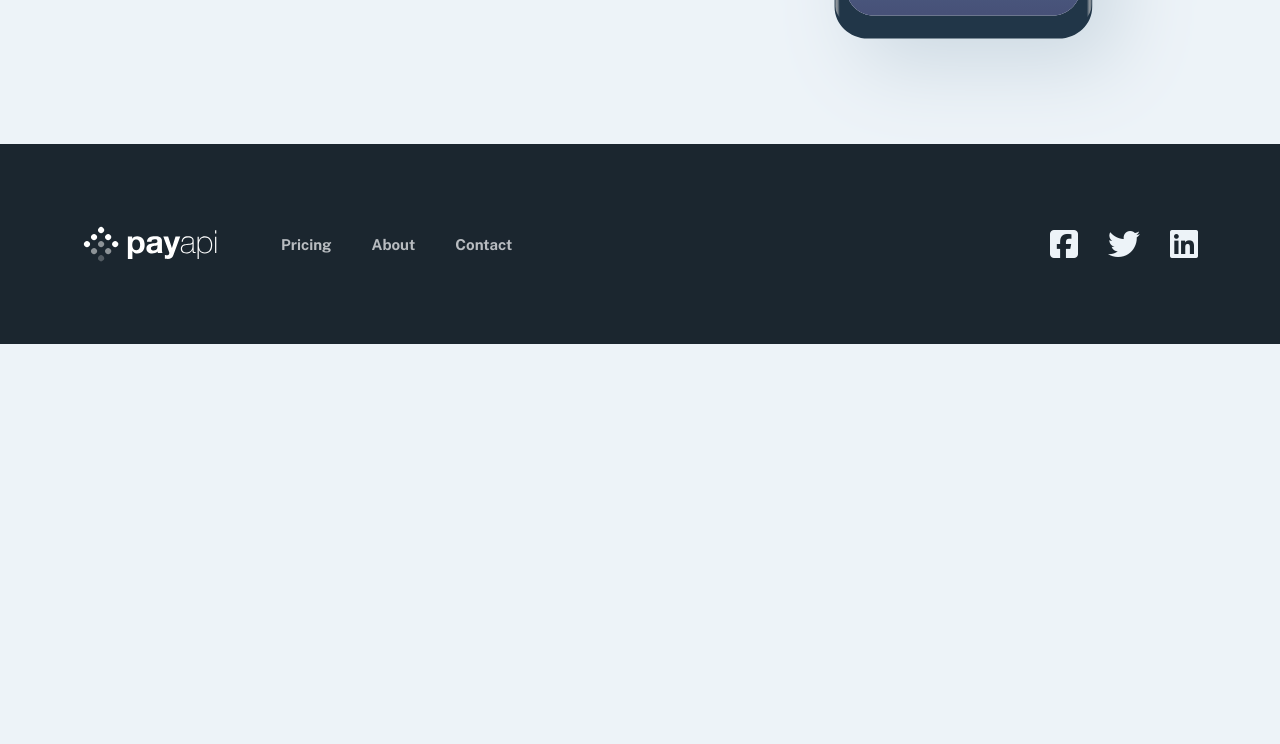
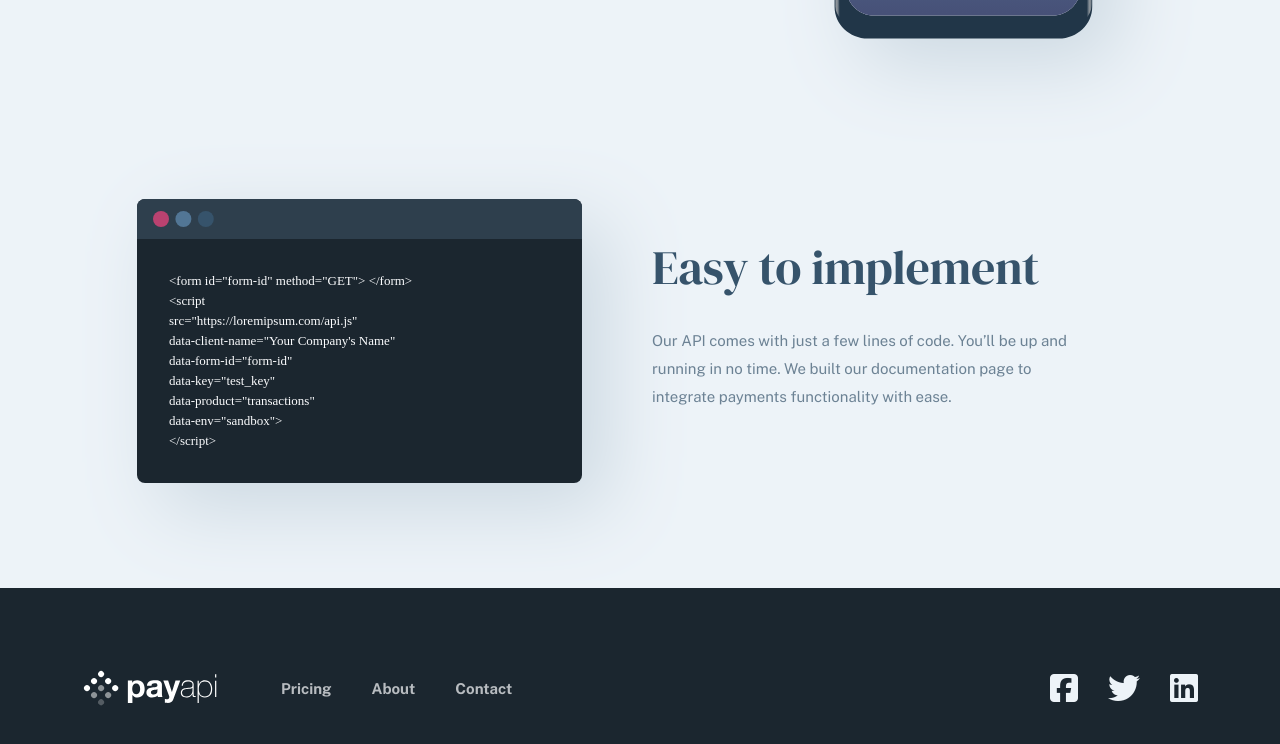
Before and after one commit to Ergashev95/payapi-web-site, a plain HTML site: page index.html in a window 1280 px wide. Shown: the part 596-1340 px from the top of the page. Before the commit the page ends 940 px from the top, so only its background shows below. Drawn offline with Linux system fonts and the light colour scheme.

Commit message:
how-use section end

```diff
--- a/css/main.css
+++ b/css/main.css
@@ -2,7 +2,7 @@
 /* Castom props */
 *,
 *::after,
-*::before{
+*::before {
   margin: 0;
   padding: 0;
   box-sizing: border-box;
@@ -199,7 +199,6 @@ body {
 .row {
 }
 .col-6 {
-
 }
 .hero-texts {
   max-width: 350px;
@@ -258,10 +257,55 @@ body {
   align-items: center;
 }
 .hero-imager-img {
-
 }
 /* HERO */
 /* SITE-HEADER , HEADER-HERO */
+/* MAIN */
+/* how-useS */
+.how-use {
+}
+.container {
+}
+.row {
+}
+.col-12 {
+}
+.col-lg-6 {
+}
+.how-use-img {
+  width: 100%;
+  height: 100%;
+  display: flex;
+  justify-content: start;
+  align-items: center;
+}
+.how-use-texts {
+  width: 100%;
+  height: 100%;
+  display: flex;
+  flex-direction: column;
+  padding: 95px 0 20px;
+}
+.how-use-title {
+  width: 445px;
+  color: var(--Juan-blue);
+  font-family: var(--DM-Serif-Display);
+  font-size: 48px;
+  font-weight: 400;
+  line-height: 56px;
+  letter-spacing: -0.369px;
+}
+.how-use-decs {
+  width: 445px;
+  color: var(--light-juan-blue);
+  font-family: var(--Public-Sans);
+  font-size: 15px;
+  font-weight: 400;
+  line-height: 28px;
+  margin-top: 24px;
+}
+/* how-useS */
+/* MAIN */
 /* HOME PAGE CSS START */
 /* FOOTER START */
 .site-footer {
--- a/css/media.css
+++ b/css/media.css
@@ -1,3 +1,17 @@
+@media (max-width:1200px){
+    .how-use-img{
+        justify-content: center;
+      }
+      .how-use-texts {
+        width: 100%;
+        height: 100%;
+        display: flex;
+        flex-direction: column;
+        padding: 95px 0 20px;
+        align-items: center;
+        text-align: center;
+      }
+}
 @media (max-width:992px){
     .hero-imager {
         width: 100%;
@@ -30,6 +44,7 @@
         display: flex;
         position: relative;
       }
+
 }
 @media (max-width:768px){
     .site-footer{
--- a/index.html
+++ b/index.html
@@ -69,11 +69,31 @@
     <!-- SITE-MAIN -->
     <main class="site-main">
       <!-- partner -->
-      <section class="partner"></section>
+      <section class="partner">
+
+      </section>
       <!-- partner -->
 
       <!-- how-use -->
-      <section class="how-use"></section>
+      <section class="how-use">
+        <div class="container">
+          <div class="row">
+            <div class="col-12 col-xl-6">
+              <div class="how-use-img">
+              <img src="./img/home/desktop/illustration-easy-to-implement.svg" alt="" class="partner-imger">
+              </div>
+            </div>
+            <div class="col-12 col-xl-6">
+              <div class="how-use-texts">
+                <h1 class="how-use-title">
+                  Easy to implement
+                </h1>
+                <p class="how-use-decs">Our API comes with just a few lines of code. You’ll be up and running in no time. We built our documentation page to integrate payments functionality with ease.</p>
+              </div>
+            </div>
+          </div>
+        </div>
+      </section>
       <!-- how-use -->
 
       <!-- service -->
```
